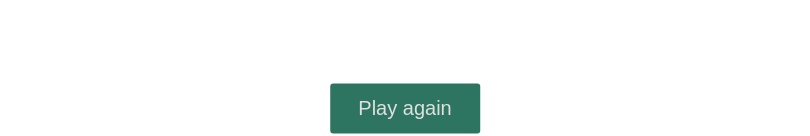
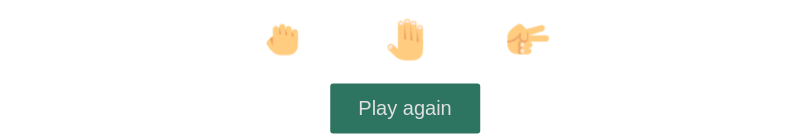
Before and after one commit to fadale/game, a plain HTML site: page index.html in a window 1280 px wide. Both pictures are taken after a click on the button "Let's Play". Shown: the part 364-500 px from the top of the page, without its empty margins (235-1045 px from the left). Drawn offline with Linux system fonts and the light colour scheme.

Commit message:
Update style.css

```diff
--- a/style.css
+++ b/style.css
@@ -10,7 +10,6 @@ section {
   height: 100vh;
 }
 .score {
-  /*color: rgb(224, 224, 224);*/
   color: black;
   height: 20%;
   display: flex;
@@ -26,7 +25,6 @@ section {
   font-size: 25px;
 }
 .intro {
-  /*color: rgb(224, 224, 224);*/
   color: black;
   height: 50vh;
   display: flex;
@@ -57,17 +55,17 @@ section {
 .rock {
   width: 50px !important;
   height: 50px !important;
-  background: url("image/handrock.png") no-repeat !important;
+  background: url("handrock.png") no-repeat !important;
 }
 .paper {
   width: 50px !important;
   height: 50px !important;
-  background: url("image/hand.png") no-repeat !important;
+  background: url("hand.png") no-repeat !important;
 }
 .scissors {
   width: 50px !important;
   height: 50px !important;
-  background: url("image/handscissors.png") no-repeat !important;
+  background: url("handscissors.png") no-repeat !important;
 }
 
 .restart {
```
